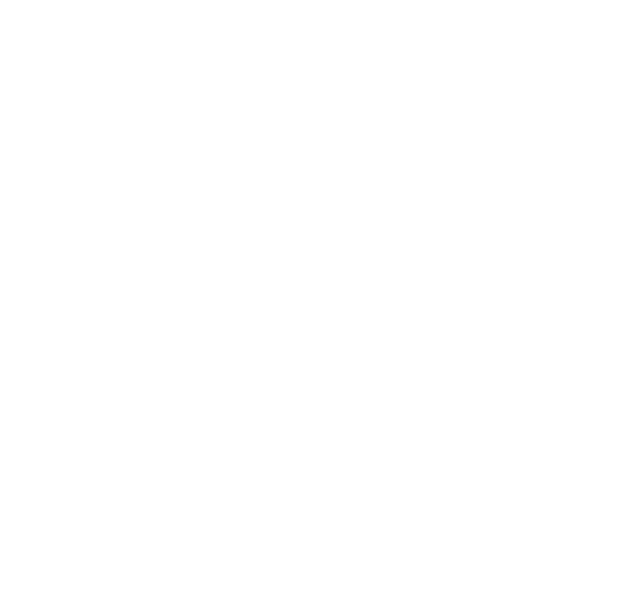
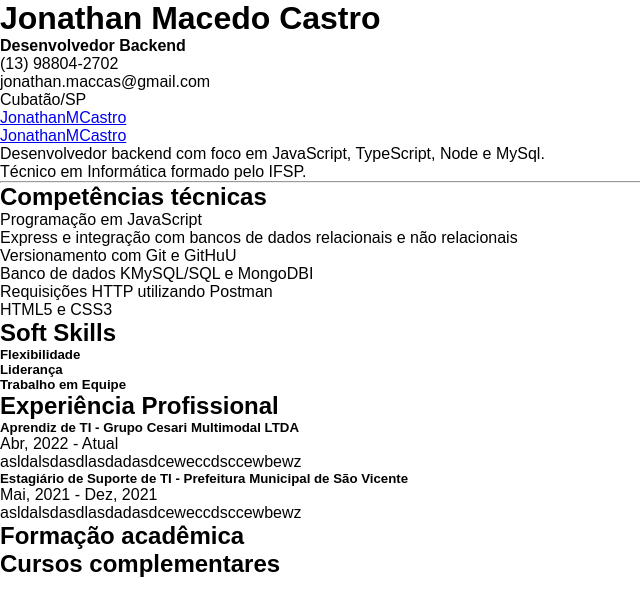
Before and after one commit to jonathan-macedo/curriculum, a plain HTML site: page index.html in a window 1280 px wide. Shown: the whole page, without its empty margins (0-640 px from the left). Drawn offline with Linux system fonts and the light colour scheme.

Commit message:
Montando a estrutura do HTML e CSS

```diff
--- a/index.html
+++ b/index.html
@@ -1,5 +1,6 @@
 <!DOCTYPE html>
 <html lang="pt-br">
+
 <head>
     <meta charset="UTF-8">
     <meta http-equiv="X-UA-Compatible" content="IE=edge">
@@ -7,9 +8,77 @@
     <link rel="stylesheet" href="styles/style.css">
     <title>Curriculum - Jonathan Macedo Castro</title>
 </head>
+
 <body>
     <header>
+        <h1>Jonathan Macedo Castro</h1>
+        <h4>Desenvolvedor Backend</h4>
+        <section>
+            <div>(13) 98804-2702</div>
+            <div>jonathan.maccas@gmail.com</div>
+            <div>Cubatão/SP</div>
+            <div><a href="https://github.com/JonathanMCastro">JonathanMCastro</a></div>
+            <div><a href="https://www.linkedin.com/in/jonathanmacedocastro/">JonathanMCastro</a></div>
+        </section>
+        <p>Desenvolvedor backend com foco em JavaScript, TypeScript, Node e MySql.</p>
+        <p>Técnico em Informática formado pelo IFSP.</p>
+    </header>
+    <hr>
+    <main>
+        <section id="tech-icons"></section>
+        <section id="competencias">
+            <h2>Competências técnicas</h2>
+            <ul>
+                <li>Programação em JavaScript
+                    <ul>
+                        <li>Express e integração com bancos de dados relacionais e não relacionais</li>
+                    </ul>
+                </li>
+                <li>Versionamento com Git e GitHuU</li>
+                <li>Banco de dados KMySQL/SQL e MongoDBI</li>
+                <li>Requisições HTTP utilizando Postman</li>
+                <li>HTML5 e CSS3</li>
+            </ul>
+        </section>
+        <section id="skills">
+            <h2>Soft Skills</h2>
+            <aside>
+                <h5>Flexibilidade</h5>
+                <p></p>
+            </aside>
+            <aside>
+                <h5>Liderança</h5>
+                <p></p>
+            </aside>
+            <aside>
+                <h5>Trabalho em Equipe</h5>
+                <p></p>
+            </aside>
+        </section>
+        <section id="experiencia">
+            <h2>Experiência Profissional</h2>
+            <aside>
+                <h5>Aprendiz de TI - Grupo Cesari Multimodal LTDA</h5>
+                <p>
+                    <div class="date">Abr, 2022 - Atual</div>
+                    asldalsdasdlasdadasdceweccdsccewbewz
+                </p>
+            </aside>
+            <aside>
+                <h5>Estagiário de Suporte de TI - Prefeitura Municipal de São Vicente</h5>
+                <p>
+                    <div class="date">Mai, 2021 - Dez, 2021</div>
+                    asldalsdasdlasdadasdceweccdsccewbewz
+                </p>
+            </aside>
+        </section>
+        <section>
+            <h2>Formação acadêmica</h2>
+        </section>
+        <section>
+            <h2>Cursos complementares</h2>
+        </section>
+    </main>
+</body>
 
-    </header>
-</body>
 </html>
--- a/styles/style.css
+++ b/styles/style.css
@@ -1,4 +1,5 @@
 * {
     padding: 0;
     margin: 0;
+    font-family: Arial, Helvetica, sans-serif;
 }
```
